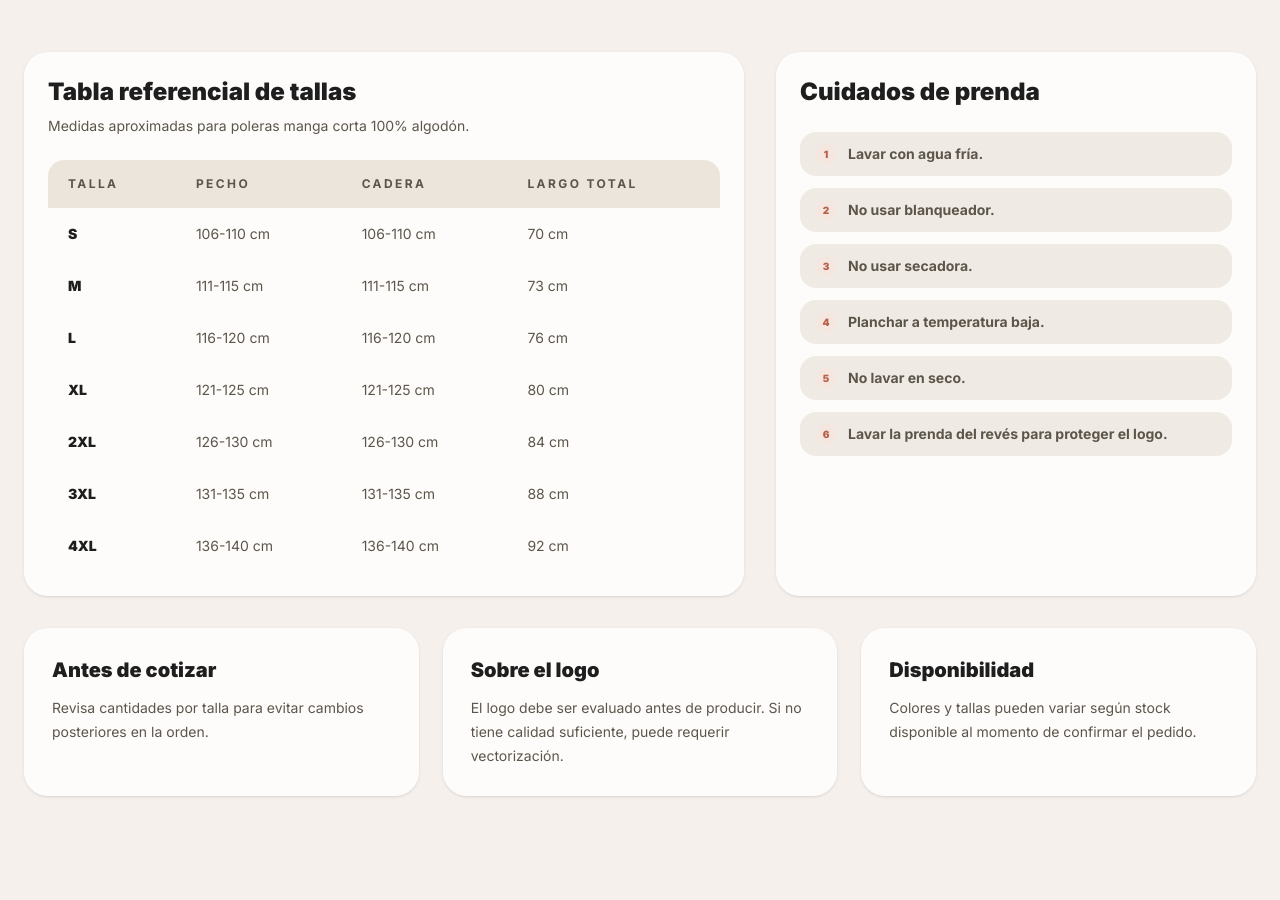
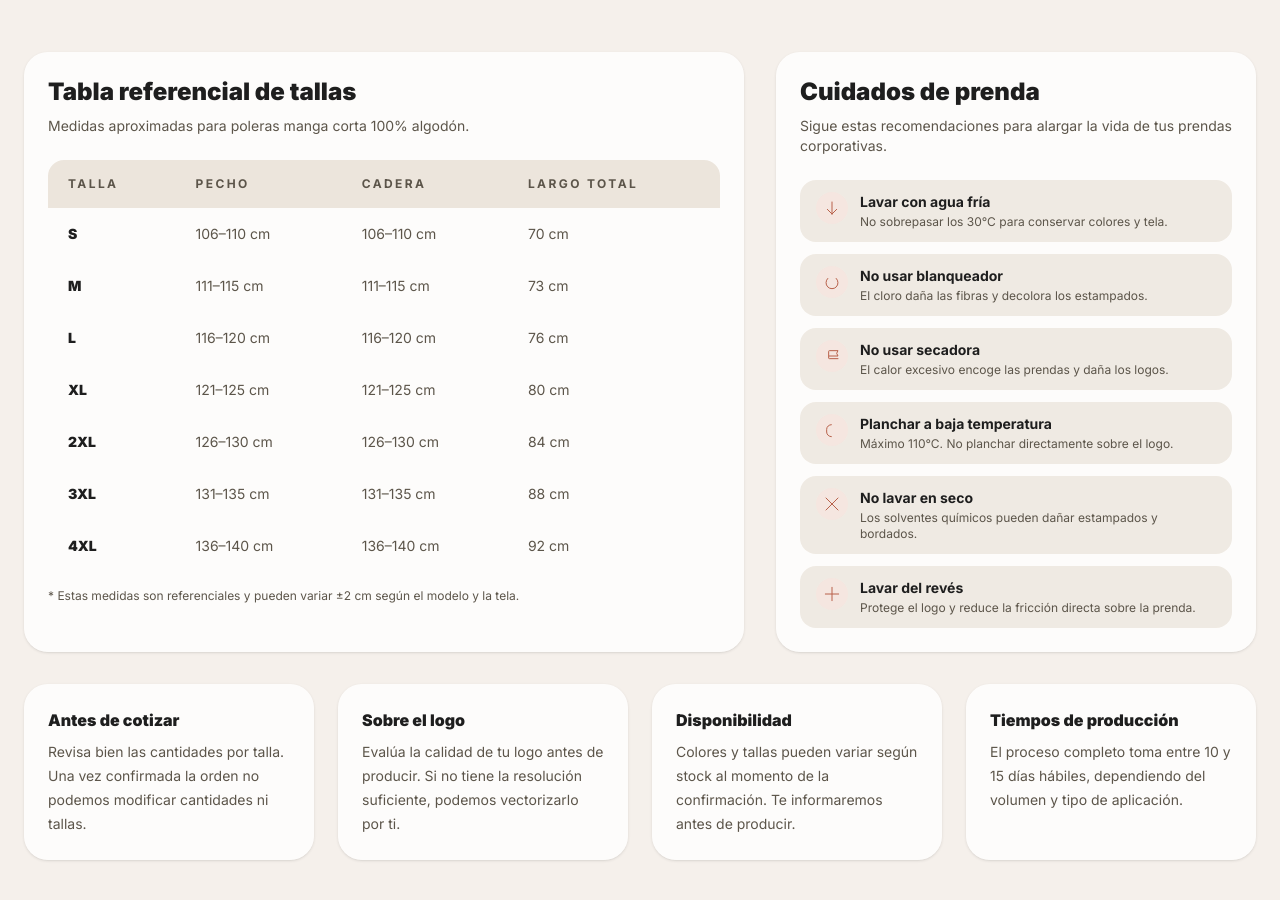
Before and after one commit to BrunoMaldi23/rokko-v2, a Next.js app: page /medidas-cuidados in a window 1280 px wide. Shown: the part 404-1304 px from the top of the page. Before the commit the page ends 1256 px from the top, so only its background shows below. Built offline with nearby package versions, Linux system fonts and the light colour scheme.

Commit message:
Improve quienes-somos, servicios, medidas-cuidados pages; add borders to admin nav; red logout

```diff
--- a/app/medidas-cuidados/page.tsx
+++ b/app/medidas-cuidados/page.tsx
@@ -1,22 +1,29 @@
 import Header from "@/components/Header";
 
 const careItems = [
-  "Lavar con agua fría.",
-  "No usar blanqueador.",
-  "No usar secadora.",
-  "Planchar a temperatura baja.",
-  "No lavar en seco.",
-  "Lavar la prenda del revés para proteger el logo.",
+  { icon: "M19 14l-7 7m0 0l-7-7m7 7V3", label: "Lavar con agua fría", desc: "No sobrepasar los 30°C para conservar colores y tela." },
+  { icon: "M18.36 6.64a9 9 0 1 1-12.73 0", label: "No usar blanqueador", desc: "El cloro daña las fibras y decolora los estampados." },
+  { icon: "M21 16H8a1 1 0 0 1-1-1V5a1 1 0 0 1 1-1h13l-2 4 2 4H8", label: "No usar secadora", desc: "El calor excesivo encoge las prendas y daña los logos." },
+  { icon: "M11 4a7 7 0 0 0-7 7v4a7 7 0 0 0 7 7", label: "Planchar a baja temperatura", desc: "Máximo 110°C. No planchar directamente sobre el logo." },
+  { icon: "M3 3l18 18M21 3l-18 18", label: "No lavar en seco", desc: "Los solventes químicos pueden dañar estampados y bordados." },
+  { icon: "M12 2v20M2 12h20", label: "Lavar del revés", desc: "Protege el logo y reduce la fricción directa sobre la prenda." },
 ];
 
 const sizeRows = [
-  ["S", "106-110 cm", "106-110 cm", "70 cm"],
-  ["M", "111-115 cm", "111-115 cm", "73 cm"],
-  ["L", "116-120 cm", "116-120 cm", "76 cm"],
-  ["XL", "121-125 cm", "121-125 cm", "80 cm"],
-  ["2XL", "126-130 cm", "126-130 cm", "84 cm"],
-  ["3XL", "131-135 cm", "131-135 cm", "88 cm"],
-  ["4XL", "136-140 cm", "136-140 cm", "92 cm"],
+  ["S", "106–110 cm", "106–110 cm", "70 cm"],
+  ["M", "111–115 cm", "111–115 cm", "73 cm"],
+  ["L", "116–120 cm", "116–120 cm", "76 cm"],
+  ["XL", "121–125 cm", "121–125 cm", "80 cm"],
+  ["2XL", "126–130 cm", "126–130 cm", "84 cm"],
+  ["3XL", "131–135 cm", "131–135 cm", "88 cm"],
+  ["4XL", "136–140 cm", "136–140 cm", "92 cm"],
+];
+
+const tips = [
+  { title: "Antes de cotizar", desc: "Revisa bien las cantidades por talla. Una vez confirmada la orden no podemos modificar cantidades ni tallas." },
+  { title: "Sobre el logo", desc: "Evalúa la calidad de tu logo antes de producir. Si no tiene la resolución suficiente, podemos vectorizarlo por ti." },
+  { title: "Disponibilidad", desc: "Colores y tallas pueden variar según stock al momento de la confirmación. Te informaremos antes de producir." },
+  { title: "Tiempos de producción", desc: "El proceso completo toma entre 10 y 15 días hábiles, dependiendo del volumen y tipo de aplicación." },
 ];
 
 export default function MedidasCuidadosPage() {
@@ -32,31 +39,22 @@ export default function MedidasCuidadosPage() {
                 <span className="absolute inline-flex h-full w-full animate-ping rounded-full bg-accent opacity-75" />
                 <span className="relative inline-flex h-2 w-2 rounded-full bg-accent" />
               </span>
-              <p className="text-xs font-black uppercase tracking-[0.35em] text-accent">
-                Medidas y cuidados
-              </p>
+              <p className="text-xs font-black uppercase tracking-[0.35em] text-accent">Medidas y cuidados</p>
             </div>
           </div>
 
           <h1 className="mt-8 animate-fade-in-up animate-delay-100 text-4xl font-black leading-tight text-[#1e1e1e] md:text-5xl">
             Guía para elegir tallas y cuidar tus prendas corporativas.
           </h1>
-
           <p className="mt-6 animate-fade-in-up animate-delay-200 max-w-2xl text-base leading-8 text-muted">
-            Una correcta selección de talla y cuidado de lavado ayuda a mantener
-            la presentación, color, forma y durabilidad de cada prenda.
+            Una correcta selección de talla y cuidado de lavado ayuda a mantener la presentación, color, forma y durabilidad de cada prenda.
           </p>
         </div>
 
         <div className="mt-12 grid animate-fade-in-up animate-delay-200 gap-8 lg:grid-cols-[1.2fr_0.8fr]">
           <div className="rounded-3xl border border-[#e5ddd4] bg-white/80 p-6 shadow-sm backdrop-blur-sm">
-            <h2 className="text-2xl font-black text-[#1e1e1e]">
-              Tabla referencial de tallas
-            </h2>
-
-            <p className="mt-2 text-sm text-muted">
-              Medidas aproximadas para poleras manga corta 100% algodón.
-            </p>
+            <h2 className="text-2xl font-black text-[#1e1e1e]">Tabla referencial de tallas</h2>
+            <p className="mt-2 text-sm text-muted">Medidas aproximadas para poleras manga corta 100% algodón.</p>
 
             <div className="mt-6 overflow-hidden rounded-2xl border border-[#e5ddd4]">
               <table className="w-full text-left text-sm">
@@ -68,13 +66,10 @@ export default function MedidasCuidadosPage() {
                     <th className="px-5 py-4">Largo total</th>
                   </tr>
                 </thead>
-
                 <tbody className="divide-y divide-[#e5ddd4]">
                   {sizeRows.map((row) => (
                     <tr key={row[0]} className="transition-colors hover:bg-accent-soft/50">
-                      <td className="px-5 py-4 font-black text-[#1e1e1e]">
-                        {row[0]}
-                      </td>
+                      <td className="px-5 py-4 font-black text-[#1e1e1e]">{row[0]}</td>
                       <td className="px-5 py-4 text-muted">{row[1]}</td>
                       <td className="px-5 py-4 text-muted">{row[2]}</td>
                       <td className="px-5 py-4 text-muted">{row[3]}</td>
@@ -83,59 +78,40 @@ export default function MedidasCuidadosPage() {
                 </tbody>
               </table>
             </div>
+
+            <p className="mt-4 text-xs text-muted">
+              * Estas medidas son referenciales y pueden variar ±2 cm según el modelo y la tela.
+            </p>
           </div>
 
           <aside className="rounded-3xl border border-[#e5ddd4] bg-white/80 p-6 shadow-sm backdrop-blur-sm">
-            <h2 className="text-2xl font-black text-[#1e1e1e]">
-              Cuidados de prenda
-            </h2>
-
+            <h2 className="text-2xl font-black text-[#1e1e1e]">Cuidados de prenda</h2>
+            <p className="mt-2 text-sm text-muted">Sigue estas recomendaciones para alargar la vida de tus prendas corporativas.</p>
             <div className="mt-6 space-y-3">
               {careItems.map((item, i) => (
-                <div
-                  key={item}
-                  className="flex items-center gap-3 rounded-2xl bg-[#ece5dc]/80 px-4 py-3 text-sm font-bold text-muted transition-colors hover:bg-accent-soft/80"
-                >
-                  <span className="flex h-5 w-5 shrink-0 items-center justify-center rounded-full bg-accent-soft text-[10px] font-black text-accent">
-                    {i + 1}
+                <div key={item.label} className="group flex items-start gap-3 rounded-2xl bg-[#ece5dc]/80 px-4 py-3 transition-colors hover:bg-accent-soft/80">
+                  <span className="flex h-8 w-8 shrink-0 items-center justify-center rounded-full bg-accent-soft text-accent transition-colors group-hover:bg-white">
+                    <svg className="h-4 w-4" fill="none" viewBox="0 0 24 24" stroke="currentColor" strokeWidth={1.5} strokeLinecap="round" strokeLinejoin="round">
+                      <path d={item.icon} />
+                    </svg>
                   </span>
-                  {item}
+                  <div>
+                    <p className="text-sm font-bold text-[#1e1e1e]">{item.label}</p>
+                    <p className="text-xs text-muted mt-0.5">{item.desc}</p>
+                  </div>
                 </div>
               ))}
             </div>
           </aside>
         </div>
 
-        <div className="mt-8 grid animate-fade-in-up animate-delay-300 gap-6 md:grid-cols-3">
-          <div className="rounded-3xl border border-slate-200/80 bg-white/80 p-7 shadow-sm backdrop-blur-sm transition-all hover:-translate-y-0.5 hover:border-accent hover:shadow-md">
-            <h3 className="text-xl font-black text-[#1e1e1e]">
-              Antes de cotizar
-            </h3>
-            <p className="mt-3 text-sm leading-6 text-muted">
-              Revisa cantidades por talla para evitar cambios posteriores en la
-              orden.
-            </p>
-          </div>
-
-          <div className="rounded-3xl border border-slate-200/80 bg-white/80 p-7 shadow-sm backdrop-blur-sm transition-all hover:-translate-y-0.5 hover:border-accent hover:shadow-md">
-            <h3 className="text-xl font-black text-[#1e1e1e]">
-              Sobre el logo
-            </h3>
-            <p className="mt-3 text-sm leading-6 text-muted">
-              El logo debe ser evaluado antes de producir. Si no tiene calidad
-              suficiente, puede requerir vectorización.
-            </p>
-          </div>
-
-          <div className="rounded-3xl border border-slate-200/80 bg-white/80 p-7 shadow-sm backdrop-blur-sm transition-all hover:-translate-y-0.5 hover:border-accent hover:shadow-md">
-            <h3 className="text-xl font-black text-[#1e1e1e]">
-              Disponibilidad
-            </h3>
-            <p className="mt-3 text-sm leading-6 text-muted">
-              Colores y tallas pueden variar según stock disponible al momento
-              de confirmar el pedido.
-            </p>
-          </div>
+        <div className="mt-8 grid animate-fade-in-up animate-delay-300 gap-6 md:grid-cols-4">
+          {tips.map((t) => (
+            <div key={t.title} className="rounded-3xl border border-[#e5ddd4] bg-white/80 p-6 shadow-sm backdrop-blur-sm transition-all hover:-translate-y-0.5 hover:border-accent hover:shadow-md">
+              <h3 className="text-base font-black text-[#1e1e1e]">{t.title}</h3>
+              <p className="mt-2 text-sm leading-6 text-muted">{t.desc}</p>
+            </div>
+          ))}
         </div>
       </section>
     </main>
--- a/components/admin/AdminLayout.tsx
+++ b/components/admin/AdminLayout.tsx
@@ -124,10 +124,10 @@ export default function AdminLayout({ onLogout }: Props) {
                 <button
                   key={item.id}
                   onClick={() => setActiveTab(item.id)}
-                  className={`group relative flex w-full items-center gap-3.5 rounded-xl px-4 py-3 text-left transition-all duration-200 ${
+                  className={`group relative flex w-full items-center gap-3.5 rounded-xl px-4 py-3 text-left transition-all duration-200 border ${
                     active
-                      ? "bg-accent/10 text-accent font-medium"
-                      : "text-slate-500 hover:bg-accent-soft/50 hover:text-slate-900"
+                      ? "border-accent/30 bg-accent/10 text-accent font-medium shadow-sm"
+                      : "border-transparent text-slate-500 hover:border-accent-soft/50 hover:bg-accent-soft/30 hover:text-slate-900"
                   }`}
                 >
                   {/* Indicador de pestaña activa en el borde izquierdo */}
```
Also changed, not shown: app/quienes-somos/page.tsx (+39 -65 lines), app/servicios/page.tsx (+50 -36 lines).
